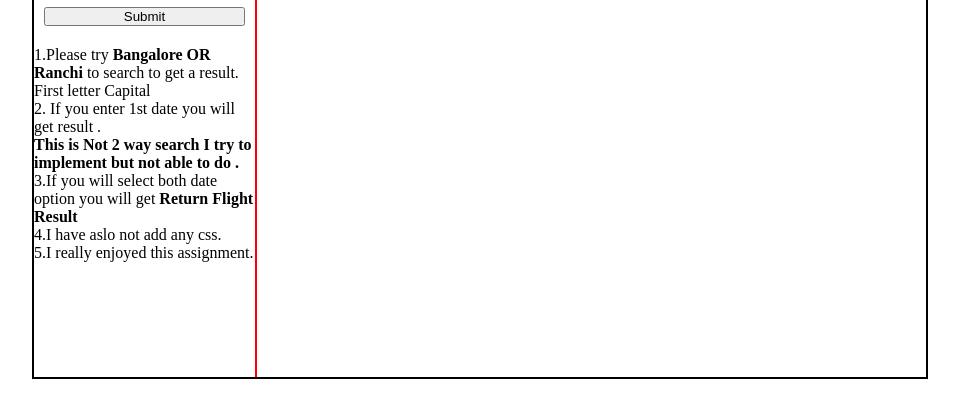
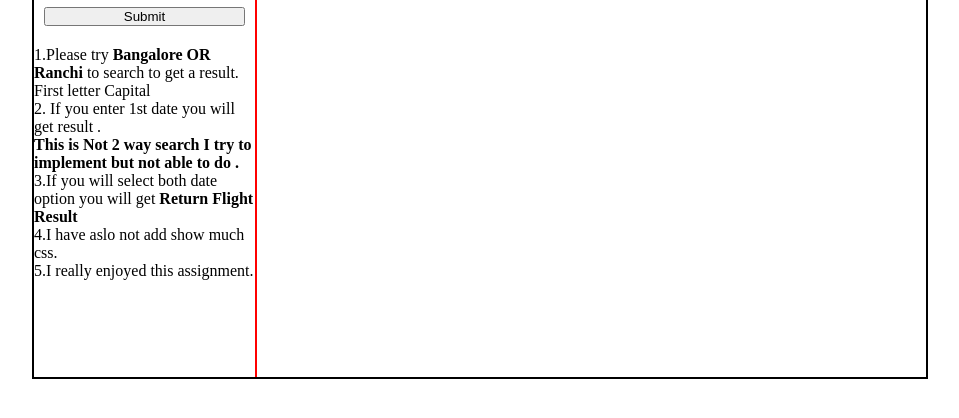
Before and after one commit to SapanKr800/Flight-Search, a plain HTML site: page index.html in a window 1280 px wide. Shown: the part 200-618 px from the top of the page, without its empty margins (160-1119 px from the left). Drawn offline with Linux system fonts and the light colour scheme.

Commit message:
Update index.html

```diff
--- a/index.html
+++ b/index.html
@@ -38,7 +38,7 @@
           <p>2. If you enter 1st date you will get result .</p>
           <p> <b>This is Not 2 way search I try to implement but not able to do .</b> </p>
           <p>3.If you will select both date option you will get <b>Return Flight Result</b></p>
-          <p>4.I have aslo not add any css.</p>
+          <p>4.I have aslo not add show much css.</p>
 
           <p>5.I really enjoyed this assignment. </p>
 
```
